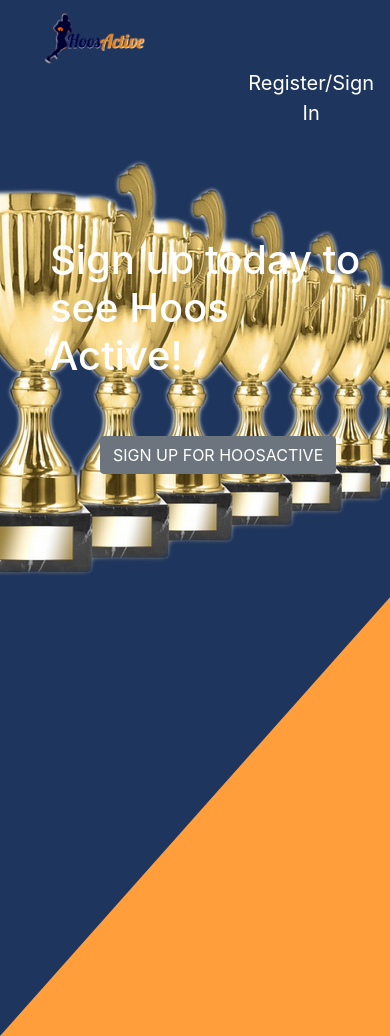
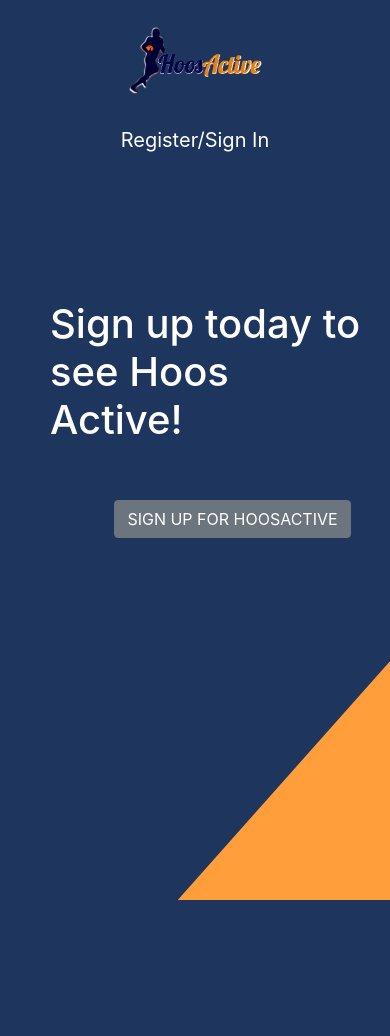
Before and after one commit to akh4rf/CS-3240-Project, a Django app: page / in a window 390 px wide; the page is wider, and only the part inside the window is pictured. After the commit the page ends 900 px from the top of that part, so only its background shows below. Run offline with Django 3.2, Linux system fonts and the light colour scheme; data that the repository does not hold is empty; some libraries are stand-ins or nearby versions.

Commit message:
Began making site mobile-friendly

```diff
--- a/hoosactive/static/hoosactive/style.css
+++ b/hoosactive/static/hoosactive/style.css
@@ -25,9 +25,32 @@ div {
 }
 
 .b12-navbar {
+  display: flex;
+  align-items: center;
+  justify-content: space-between;
+  background-color: #1E355D;
+  padding: 20px 10px;
+}
+
+.b12-navbar-links {
+  display: flex;
+  width: 600px;
+}
+
+.index-trophies {
+  position: absolute;
+  right: 0;
+}
+
+.index-content {
   width: 100%;
-  height: 100px;
-  background: black;
+  position: absolute;
+}
+
+.index-content > div > div {
+  display: flex;
+  flex-direction: column;
+  margin-left: 3rem;
 }
 
 .rectangle {
@@ -145,3 +168,42 @@ li {
 .b12-nav-item:hover #SignOutNavBtn {
   color: #FF9E3A;
 }
+
+.profile-col-flip {
+  -ms-flex-preferred-size: 0;
+  flex-basis: 0;
+  -ms-flex-positive: 1;
+  flex-grow: 1;
+  max-width: 100%; }
+  #col1.profile-col-flip {order: 1;}
+  #col2.profile-col-flip {order: 2;
+}
+
+.profile-col-container {
+  display: -ms-flexbox;
+  display: flex;
+  -ms-flex-wrap: wrap;
+  flex-wrap: wrap;
+}
+
+@media screen and (max-width: 840px) {
+  .b12-navbar {
+    justify-content: center;
+    flex-direction: column;
+  }
+
+  .b12-navbar-links {text-align: center;}
+
+  .blank {display: none;}
+
+  .index-trophies {display: none;}
+  .index-content {justify-content: center; display: flex;}
+  .index-content > div > div {align-items: center; margin: 0;}
+
+  .profile-col-container {
+    flex-direction: column;
+  }
+
+  #col1.profile-col-flip {order: 2 !important;}
+  #col2.profile-col-flip {order: 1 !important;}
+}
--- a/hoosactive/templates/hoosactive/base.html
+++ b/hoosactive/templates/hoosactive/base.html
@@ -22,13 +22,13 @@
   <script type="text/javascript" src="https://www.gstatic.com/charts/loader.js"></script>
 </head>
 
-<nav class="navbar navbar-light" style="background-color: #1E355D;">
-  <a href="{% url 'hoosactive:index' %}">
-    <div style="position: relative; float: left; height: 60px; width: calc(100px*16/9); margin-left: 25px;">
-      <img style="max-width:100%; max-height:100%;" src="{% static 'hoosactive/images/hoosactive_logo.png' %}" alt="">
+<nav class="b12-navbar">
+  <a style="width: 200px;" href="{% url 'hoosactive:index' %}">
+    <div style="display: flex; align-items: center; justify-content: center;">
+      <img style="max-width: 100%; max-height: 80px;" src="{% static 'hoosactive/images/hoosactive_logo.png' %}" alt="">
     </div>
   </a>
-  <div style="display: flex; color: white; width: 600px; float: right; text-align: center; font-size: 20px;">
+  <div class="b12-navbar-links">
     {% if user.is_authenticated %}
     <a class="b12-nav-item" href="{% url 'hoosactive:profile' user.username %}">
       <div><div>Profile</div></div>
@@ -38,9 +38,9 @@
     <!-- Sign Out with Modal confirmation. -->
     <button id="SignOutNavBtn" class="b12-nav-item" style="background-color: transparent; border-color: transparent;" class="btn btn-primary" data-toggle="modal" data-target="#SignOutModal">Sign Out</button>
     {% else %}
-    <div class="b12-nav-item"></div>
-    <div class="b12-nav-item"></div>
-    <a class="b12-nav-item" href="{% url 'hoosactive:login' %}">Register/Sign In</a>
+    <div class="b12-nav-item blank"></div>
+    <div class="b12-nav-item blank"></div>
+    <a class="b12-nav-item" href="{% url 'hoosactive:login' %}"><div>Register/Sign In</div></a>
     {% endif %}
   </div>
 </nav>
--- a/hoosactive/templates/hoosactive/index.html
+++ b/hoosactive/templates/hoosactive/index.html
@@ -2,35 +2,46 @@
 {% block content %}
 {% load static %}
 
-<div class="">
+<div style="overflow: hidden; height: 700px;">
+  <div style="position: absolute; height: 700px; width: 100%;">
+    <div style="overflow: hidden; position: relative; height: 700px; width: 100%;">
       <div style="position: absolute;" class = "triangle-up rectangle"></div>
-  <img style="position: absolute; right: 0;" src="{% static 'hoosactive/images/trophies.png' %}" alt="">
+    </div>
+  </div>
+  <div style="position: absolute; width: 100%;">
+    <div class="index-trophies"><img src="{% static 'hoosactive/images/trophies.png' %}" alt=""></div>
+    <div class="index-content">
+      <div style="width: 58.333333%;">
+        <div>
           {% if user.is_authenticated %}
 
           {% if user.first_name %}
-  <div class="col-6 mx-5 text-white h1">Welcome, {{ user.first_name }}!</div>
+          <div class="text-white h1">Welcome, {{ user.first_name }}!</div>
           {% else %}
-  <div class="col-6 mx-5 text-white h1">Welcome, {{ user.username }}!</div>
+          <div class="text-white h1">Welcome, {{ user.username }}!</div>
           {% endif %}
 
           {% if user.profile %}
           <!-- Button meant to open Modal to adding exercise. -->
-  <button style="font-size: 25px;" class="bi bi-plus-circle col-7 mt-5 mx-5 p-3 btn btn-outline-primary font-weight-bold" data-toggle="modal" data-target="#AddExerciseModal"> ADD EXERCISE </button>
+          <button style="font-size: 25px; width: 100%;" class="bi bi-plus-circle mt-5 p-3 btn btn-outline-primary font-weight-bold" data-toggle="modal" data-target="#AddExerciseModal"> ADD EXERCISE </button>
           {% else %}
-  <a href="/profile/{{ request.user.username }}/create/"><button style="font-size: 25px;" class="bi bi-plus-circle col-7 mt-5 mx-5 p-3 btn btn-outline-primary font-weight-bold"> ADD EXERCISE </button></a>
+          <a href="/profile/{{ request.user.username }}/create/">
+            <button style="font-size: 25px; width: 100%;" class="bi bi-plus-circle mt-5 mx-5 p-3 btn btn-outline-primary font-weight-bold"> ADD EXERCISE </button>
+          </a>
           <!-- Modal in base.html -->
           {% endif %}
 
           {% if user.profile %}
           <!-- Button meant to direct to workout scheduler. -->
-  <button style="font-size: 25px;" class="bi bi-calendar-date col-7 mt-4 mx-5 mb-3 p-3 btn btn-outline-primary font-weight-bold" data-toggle="modal" data-target="#ScheduleWorkoutModal"> SCHEDULE WORKOUT </button>
+          <button style="font-size: 25px; width: 100%;" class="bi bi-calendar-date mt-4 mb-3 p-3 btn btn-outline-primary font-weight-bold" data-toggle="modal" data-target="#ScheduleWorkoutModal"> SCHEDULE WORKOUT </button>
           {% else %}
-  <a href="/profile/{{ request.user.username }}/create/"><button style="font-size: 25px;" class="bi bi-calendar-date col-7 mt-4 mx-5 mb-3 p-3 btn btn-outline-primary font-weight-bold"> SCHEDULE WORKOUT </button></a>
+          <a href="/profile/{{ request.user.username }}/create/">
+            <button style="font-size: 25px; width: 100%;" class="bi bi-calendar-date mt-4 mb-3 p-3 btn btn-outline-primary font-weight-bold"> SCHEDULE WORKOUT </button>
+          </a>
           <!-- Modal in base.html -->
           {% endif %}
-
           <!-- This table is meant to have the user's 5 soonest upcoming scheduled workouts. If you click on one, you can edit it. -->
-  <table class="col-7 table table-dark table-hover m-3 mx-5">
+          <table class="table table-dark table-hover">
             <thead>
               <tr>
                 <th scope="col">Upcoming Workout</th>
@@ -59,6 +70,11 @@
           <div style="position: absolute; margin: 100px 25px 0px 50px;" class="text-white h1">Sign up today to see Hoos Active!</div>
           <a style="position: absolute; margin: 300px 25px 0px 100px;" class="btn btn-secondary" href="{% url 'hoosactive:login' %}">SIGN UP FOR HOOSACTIVE</a>
           {% endif %}
+        </div>
+      </div>
+    </div>
+
+  </div>
 </div>
 
 <!-- Add Exercise Modal -->
```
Also changed, not shown: hoosactive/templates/hoosactive/profile.html (+3 -4 lines). Lines whose indentation alone changed are shown as unchanged.
